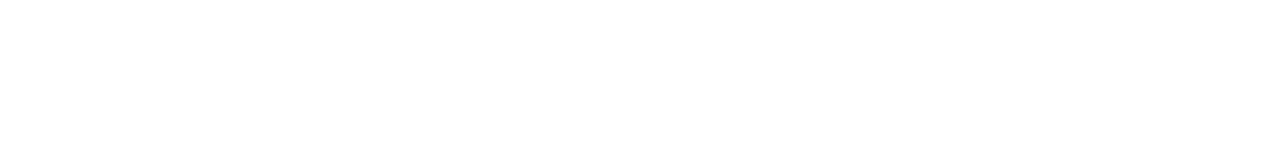
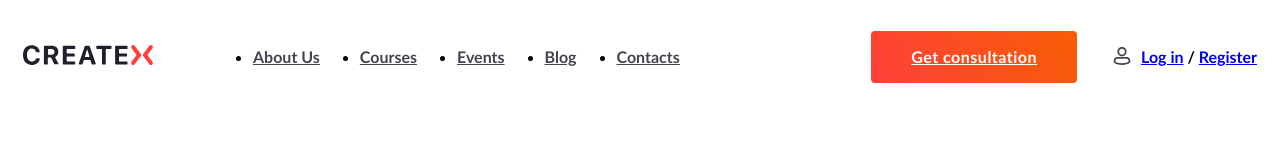
Before and after one commit to alpetrushkin/createx, a plain HTML site: page index.html in a window 1280 px wide. Drawn offline with Linux system fonts and the light colour scheme.

Commit message:
one commit

```diff
--- a/css/fonts.css
+++ b/css/fonts.css
@@ -1,32 +1,35 @@
 @font-face {
    font-family: "Lato";
-   src: local('Lato'),
-   url('../fonts/Lato-Regular.eot') format("eot"),
-   url('../fonts/Lato-Regular.woff') format("woff"),
-   url('../fonts/Lato-Regular.woff2') format("woff2");
    font-weight: 400;
    font-style: normal;
+   src: local('Lato Regular'),
+   local('Lato-Regular'),
+   url('../fonts/Lato-Regular.woff2') format("woff2"),
+   url('../fonts/Lato-Regular.woff') format("woff"),
+   url('../fonts/Lato-Regular.eot') format("eot");
    font-display: swap;
 }
 
 @font-face {
    font-family: "Lato";
-   src: local('Lato'),
-   url('../fonts/Lato-Bold.eot') format("eot"),
-   url('../fonts/Lato-Bold.woff') format("woff"),
-   url('../fonts/Lato-Bold.woff2') format("woff2");
    font-weight: 700;
    font-style: normal;
+   src: local('Lato Bold'),
+   local('Lato-Bold'),
+   url('../fonts/Lato-Bold.woff2') format("woff2"),
+   url('../fonts/Lato-Bold.woff') format("woff"),
+   url('../fonts/Lato-Bold.eot') format("eot");
    font-display: swap;
 }
 
 @font-face {
    font-family: "Lato";
-   src: local('Lato'),
-   url('../fonts/Lato-Black.eot') format("eot"),
-   url('../fonts/Lato-Black.woff') format("woff"),
-   url('../fonts/Lato-Black.woff2') format("woff2");
    font-weight: 900;
    font-style: normal;
+   src: local('Lato Black'),
+   local('Lato-Black'),
+   url('../fonts/Lato-Black.woff2') format("woff2"),
+   url('../fonts/Lato-Black.woff') format("woff"),
+   url('../fonts/Lato-Black.eot') format("eot");
    font-display: swap;
 }
--- a/css/style.css
+++ b/css/style.css
@@ -0,0 +1,97 @@
+html, body {
+   font-family: 'Lato', sans-serif;
+}
+
+.wrapper {
+   min-height: 100%;
+   width: 100%;
+   overflow: hidden;
+}
+
+.container {
+   margin: 0 auto;
+   padding: 0 15px;
+   max-width: 1260px;
+}
+
+.button {
+   font-weight: 700;
+   line-height: 52px;
+   letter-spacing: 0.5px;
+   color: #FFFFFF;
+   background: linear-gradient(55.95deg, #FF3F3A 0%, #F75E05 100%);
+   border-radius: 4px;
+   padding: 0px 40px;
+   white-space: nowrap;
+}
+
+/*-----------------------------------------------------------*/
+/*-----------------------------------------------------------*/
+
+.header {
+   font-weight: 700;
+}
+
+.header__top-inner {
+   display: flex;
+   align-items: center;
+   justify-content: space-between;
+   padding: 20px 0;
+}
+
+.header__logo {
+   margin-right: 60px;
+}
+
+.header__nav {
+   margin-right: auto;
+}
+
+.header__nav-list {
+   display: flex;
+}
+
+.header__nav-item {
+   margin-right: 40px;
+}
+.header__nav-item:last-child {
+   margin-right: 0;
+}
+
+.header__nav-link {
+   line-height: 1.6;
+   color: #424551;
+   white-space: nowrap;
+}
+
+.header__btn-box {
+   display: flex;
+   align-items: center;
+}
+
+.header-btn {
+   margin-right: 36px;
+}
+
+.header__user-nav {
+   position: relative;
+   padding-left: 28px;
+}
+
+.header__user-nav::before {
+   content: '';
+   display: block;
+   width: 20px;
+   height: 20px;
+   top: 50%;
+   left: 0;
+   transform: translateY(-50%);
+   position: absolute;
+   background: url("../img/logo/user.svg") no-repeat;
+
+}
+
+.header__user-btn {
+   white-space: nowrap;
+   line-height: 1.6;
+}
--- a/index.html
+++ b/index.html
@@ -3,10 +3,52 @@
 <head>
   <meta charset="UTF-8">
   <link rel="stylesheet" href="./css/fonts.css">
+  <link rel="stylesheet" href="./css/reset.css">
   <link rel="stylesheet" href="./css/style.css">
   <title>CreateX</title>
 </head>
+
 <body>
-
+<div class="wrapper">
+  <header class="header">
+    <div class="header__top">
+      <div class="container">
+        <div class="header__top-inner">
+          <a class="header__logo logo" href="#">
+            <img src="/img/logo/logo.svg" alt="Logo">
+          </a>
+          <nav class="header__nav">
+            <ul class="header__nav-list">
+              <li class="header__nav-item">
+                <a href="#" class="header__nav-link">About Us</a>
+              </li>
+              <li class="header__nav-item">
+                <a href="#" class="header__nav-link">Courses</a>
+              </li>
+              <li class="header__nav-item">
+                <a href="#" class="header__nav-link">Events</a>
+              </li>
+              <li class="header__nav-item">
+                <a href="#" class="header__nav-link">Blog</a>
+              </li>
+              <li class="header__nav-item">
+                <a href="#" class="header__nav-link">Contacts</a>
+              </li>
+            </ul>
+          </nav>
+          <div class="header__btn-box ">
+            <a class="header-btn button" href="#">Get consultation</a>
+            <div class="header__user-nav">
+              <a class="header__user-btn" href="#">Log in</a>
+              /
+              <a class="header__user-btn" href="#">Register</a>
+            </div>
+          </div>
+        </div>
+      </div>
+    </div>
+    <div class="header__body"></div>
+  </header>
+</div>
 </body>
 </html>
```
